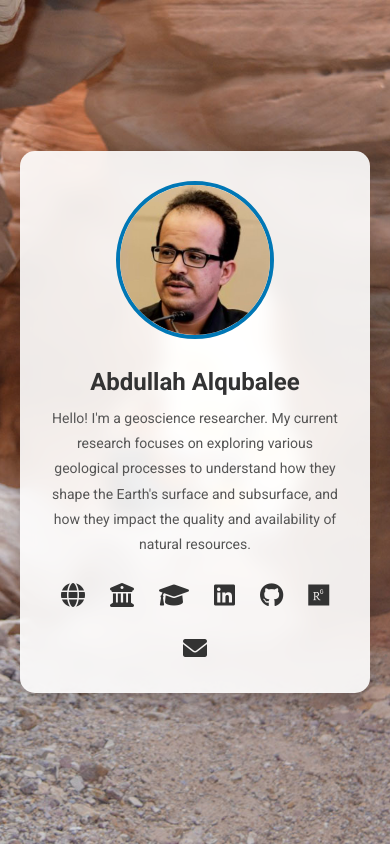
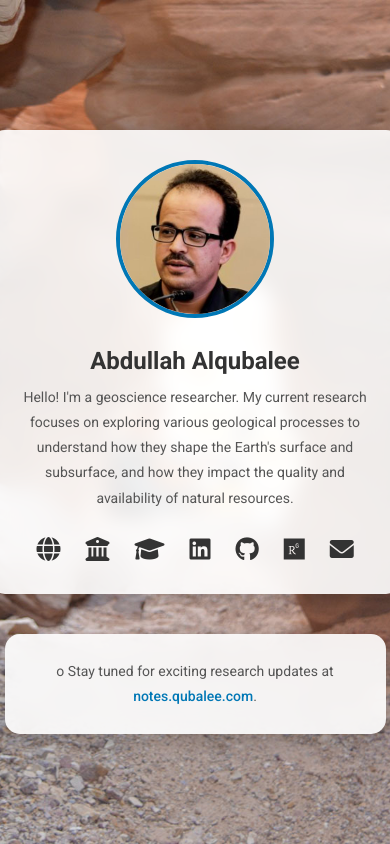
Before and after one commit to qubalee/mainpage, a plain HTML site: page index.html in a window 390 px wide. Drawn offline with Linux system fonts and the light colour scheme.

Commit message:
Update index.html

```diff
--- a/index.html
+++ b/index.html
@@ -19,6 +19,7 @@
             margin: 0;
             padding: 0;
             display: flex;
+            flex-direction: column;
             justify-content: center;
             align-items: center;
             min-height: 100vh;
@@ -77,6 +78,33 @@
             color: #0077b5;
             transform: translateY(-5px); /* Slight lift effect on hover */
         }
+        .notes-section {
+            margin-top: 20px;
+            background-color: rgba(255, 255, 255, 0.9); /* Slightly transparent background */
+            padding: 20px;
+            border-radius: 15px;
+            box-shadow: 0 8px 24px rgba(0, 0, 0, 0.2);
+            max-width: 500px;
+            width: 90%;
+            backdrop-filter: blur(10px); /* Adds a blur effect to the background */
+            text-align: center;
+        }
+        .notes-section h2 {
+            margin: 0;
+            font-size: 22px;
+            color: #333;
+            font-weight: 600;
+            margin-bottom: 10px;
+        }
+        .notes-section a {
+            color: #0077b5;
+            text-decoration: none;
+            font-weight: 500;
+            transition: color 0.3s ease;
+        }
+        .notes-section a:hover {
+            color: #005f8d;
+        }
         /* Responsive Design */
         @media (max-width: 480px) {
             h1 {
@@ -90,6 +118,12 @@
             }
             .container {
                 padding: 30px;
+            }
+            .notes-section {
+                padding: 15px;
+            }
+            .notes-section h2 {
+                font-size: 20px;
             }
         }
     </style>
@@ -133,5 +167,10 @@
             </a>
         </div>
     </div>
+
+    <!-- New Notes Section -->
+    <div class="notes-section">
+        <p>o Stay tuned for exciting research updates at <a href="https://notes.qubalee.com" target="_blank">notes.qubalee.com</a>.</p>
+    </div>
 </body>
 </html>
```
